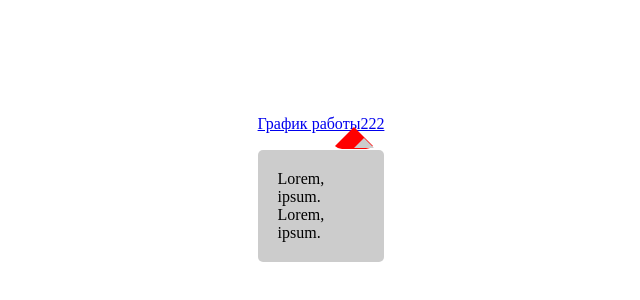
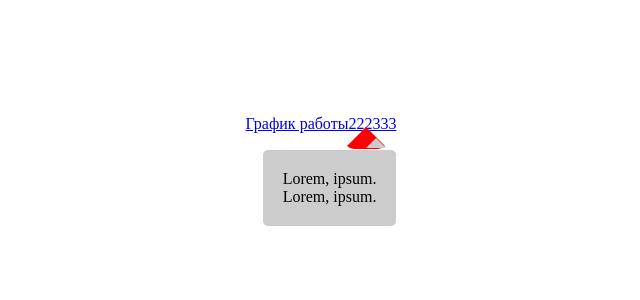
Before and after one commit to NestleDev/test333, a plain HTML site: page index.html in a window 1280 px wide. Shown: the part 284-584 px from the top of the page, without its empty margins (319-959 px from the left). Drawn offline with nearby package versions, Linux system fonts and the light colour scheme.

Commit message:
third commit

```diff
--- a/index.html
+++ b/index.html
@@ -10,7 +10,7 @@
 <body>
     <div class="wrapper">
         <div class="contacts">
-            <a href="#" class="contacts__link">График работы222</a>
+            <a href="#" class="contacts__link">График работы222333</a>
             <div class="contacts__drop">
                 <ul class="contacts__list">
                     <li class="contscts__item">Lorem, ipsum.</li>
```
